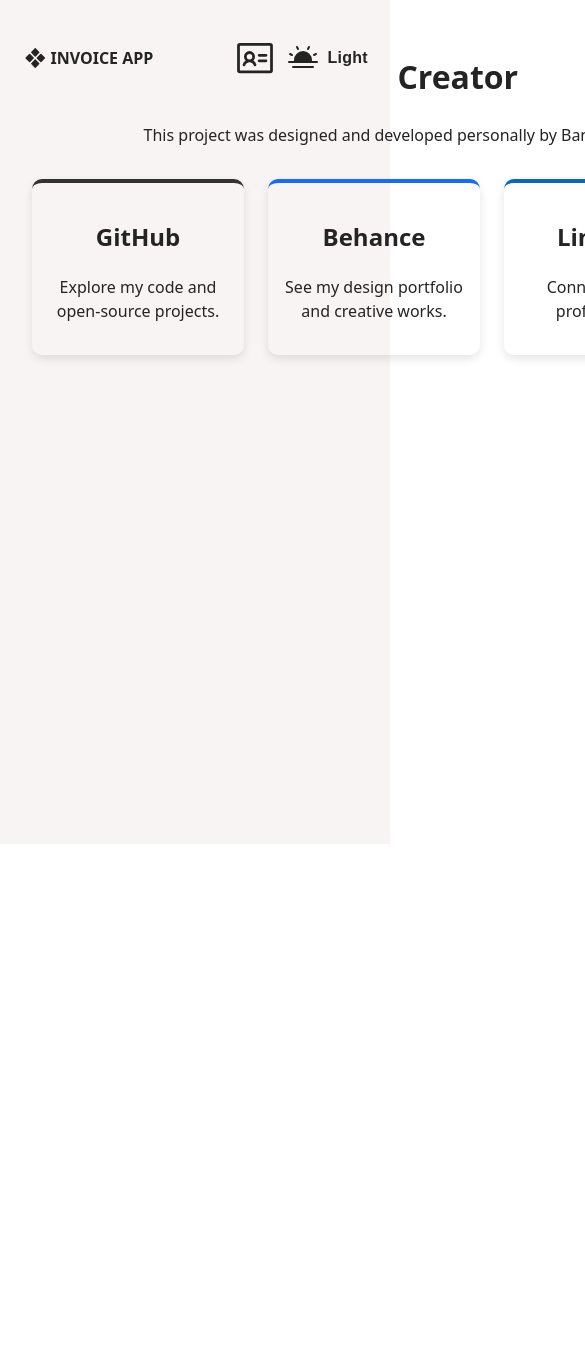
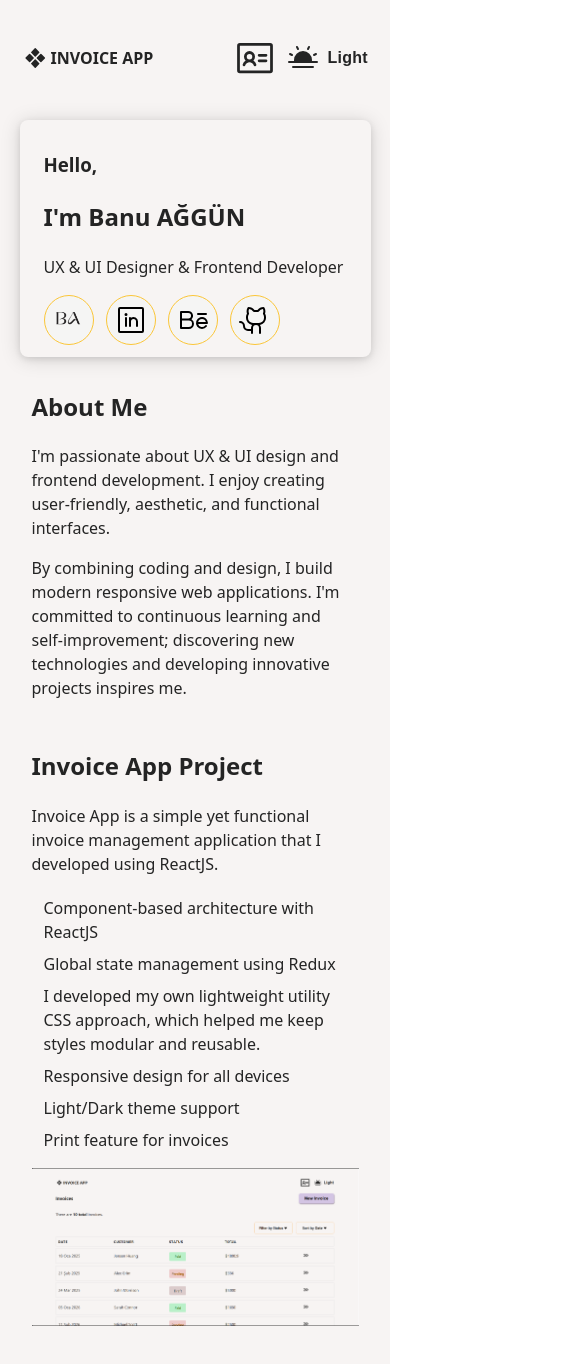
Before and after one commit to banuaggun/invoice-app-react, a React (Vite) app: page /profile in a window 390 px wide. Shown: the top 1364 px of the page, 585 px wide, since content can reach past the window. Before the commit the page ends 844 px from the top, so only its background shows below. Built offline with nearby package versions, Linux system fonts and the light colour scheme.

Commit message:
feat: add Profile page with socials, responsive layout, and custom utility CSS

```diff
--- /dev/null
+++ b/src/assets/icons/Socials.jsx
@@ -0,0 +1,33 @@
+export const BehanceIcon = ({ size = 32, color = "#000" }) => (
+  <svg
+    xmlns="http://www.w3.org/2000/svg"
+    width={size}
+    height={size}
+    fill={color}
+    viewBox="0 0 256 256">
+    <path d="M160,80a8,8,0,0,1,8-8h64a8,8,0,0,1,0,16H168A8,8,0,0,1,160,80Zm-24,78a42,42,0,0,1-42,42H32a8,8,0,0,1-8-8V64a8,8,0,0,1,8-8H90a38,38,0,0,1,25.65,66A42,42,0,0,1,136,158ZM40,116H90a22,22,0,0,0,0-44H40Zm80,42a26,26,0,0,0-26-26H40v52H94A26,26,0,0,0,120,158Zm128-6a8,8,0,0,1-8,8H169a32,32,0,0,0,56.59,11.2,8,8,0,0,1,12.8,9.61A48,48,0,1,1,248,152Zm-17-8a32,32,0,0,0-62,0Z"></path>
+  </svg>
+);
+
+
+export const GithubIcon = ({ size = 32, color = "#000" }) => (
+  <svg
+    xmlns="http://www.w3.org/2000/svg"
+    width={size}
+    height={size}
+    fill={color}
+    viewBox="0 0 256 256">
+    <path d="M208.31,75.68A59.78,59.78,0,0,0,202.93,28,8,8,0,0,0,196,24a59.75,59.75,0,0,0-48,24H124A59.75,59.75,0,0,0,76,24a8,8,0,0,0-6.93,4,59.78,59.78,0,0,0-5.38,47.68A58.14,58.14,0,0,0,56,104v8a56.06,56.06,0,0,0,48.44,55.47A39.8,39.8,0,0,0,96,192v8H72a24,24,0,0,1-24-24A40,40,0,0,0,8,136a8,8,0,0,0,0,16,24,24,0,0,1,24,24,40,40,0,0,0,40,40H96v16a8,8,0,0,0,16,0V192a24,24,0,0,1,48,0v40a8,8,0,0,0,16,0V192a39.8,39.8,0,0,0-8.44-24.53A56.06,56.06,0,0,0,216,112v-8A58.14,58.14,0,0,0,208.31,75.68ZM200,112a40,40,0,0,1-40,40H112a40,40,0,0,1-40-40v-8a41.74,41.74,0,0,1,6.9-22.48A8,8,0,0,0,80,73.83a43.81,43.81,0,0,1,.79-33.58,43.88,43.88,0,0,1,32.32,20.06A8,8,0,0,0,119.82,64h32.35a8,8,0,0,0,6.74-3.69,43.87,43.87,0,0,1,32.32-20.06A43.81,43.81,0,0,1,192,73.83a8.09,8.09,0,0,0,1,7.65A41.72,41.72,0,0,1,200,104Z"></path>
+  </svg>
+);
+
+export const LinkedInIcon = ({ size = 32, color = "#000" }) => (
+  <svg
+    xmlns="http://www.w3.org/2000/svg"
+    width={size}
+    height={size}
+    fill={color}
+    viewBox="0 0 256 256">
+    <path d="M216,24H40A16,16,0,0,0,24,40V216a16,16,0,0,0,16,16H216a16,16,0,0,0,16-16V40A16,16,0,0,0,216,24Zm0,192H40V40H216V216ZM96,112v64a8,8,0,0,1-16,0V112a8,8,0,0,1,16,0Zm88,28v36a8,8,0,0,1-16,0V140a20,20,0,0,0-40,0v36a8,8,0,0,1-16,0V112a8,8,0,0,1,15.79-1.78A36,36,0,0,1,184,140ZM100,84A12,12,0,1,1,88,72,12,12,0,0,1,100,84Z"></path>
+  </svg>
+);
--- a/src/index2.css
+++ b/src/index2.css
@@ -5,8 +5,17 @@
 .width-100 {
   width: 100%;
 }
+
+.block{
+  display:block;
+}
+
 .flex {
   display: flex;
+}
+
+.flex-inline{
+  display: inline-flex;
 }
 
 .flex-row {
--- a/src/pages/profile-page/Profile.jsx
+++ b/src/pages/profile-page/Profile.jsx
@@ -1,33 +1,101 @@
 import React from "react";
+import Screenshot from "../../assets/screenshots/screenshot-1.png";
+import "../../index2.css";
 import "./profile.css";
+import "../../components/common/form-elements/form-elements.css";
+import {
+  BehanceIcon,
+  GithubIcon,
+  LinkedInIcon,
+} from "../../assets/icons/Socials";
+import logo from "../../assets/logo/logo-fav-2.png";
 
 const Profile = () => {
   return (
-    <div className="profile-page">
-      <h1>About the Creator</h1>
-      <p>This project was designed and developed personally by Banu.</p>
+    <div className="profile-page flex-inline flex-column justify-center align-center">
+      <div className="container">
+        <header className="hero">
+          <h3>Hello, </h3>
+          <h2>I'm Banu AĞGÜN</h2>
+          <p>UX & UI Designer & Frontend Developer</p>
+          <div className="social-links flex">
+            <a
+              href="https://portfolio-banuaggun.vercel.app/"
+              target="_blank"
+              className="btn-edit"
+              rel="noopener noreferrer">
+              <img
+                src={logo}
+                alt="logo"
+                className="logo flex align-center justify-center"
+              />
+            </a>
+            <a
+              href="https://www.linkedin.com/in/banuaggun/?locale=en-US"
+              target="_blank"
+              className="btn-edit flex align-center justify-center"
+              rel="noopener noreferrer">
+              <LinkedInIcon size={32} color="#000" />
+            </a>
+            <a
+              href="https://www.behance.net/banuaggun?locale=tr_TR&"
+              target="_blank"
+              className="btn-edit flex align-center justify-center"
+              rel="noopener noreferrer">
+              <BehanceIcon size={32} color="#000" />
+            </a>
+            <a
+              href="https://github.com/banuaggun"
+              target="_blank"
+              className="btn-edit flex align-center justify-center"
+              rel="noopener noreferrer">
+              <GithubIcon size={32} color="#000" />
+            </a>
+          </div>
+        </header>
 
-      <div className="profile-links">
-        <a href="https://github.com/banu" target="_blank" rel="noopener noreferrer">
-          <div className="profile-card github">
-            <h2>GitHub</h2>
-            <p>Explore my code and open-source projects.</p>
+        {/* About Me Section */}
+        <section className="about">
+          <h2>About Me</h2>
+          <p>
+            I'm passionate about UX & UI design and frontend development. I
+            enjoy creating user-friendly, aesthetic, and functional
+            interfaces.{" "}
+          </p>
+          <p>
+            By combining coding and design, I build modern responsive web
+            applications. I'm committed to continuous learning and
+            self‑improvement; discovering new technologies and developing
+            innovative projects inspires me.
+          </p>
+        </section>
+
+        {/* Project Section */}
+        <section className="project">
+          <h2>Invoice App Project</h2>
+          <p>
+            Invoice App is a simple yet functional invoice management
+            application that I developed using ReactJS.
+          </p>
+          <ul>
+            <li>Component-based architecture with ReactJS</li>
+            <li>Global state management using Redux</li>
+            <li>
+              I developed my own lightweight utility CSS approach, which helped
+              me keep styles modular and reusable.
+            </li>
+            <li>Responsive design for all devices</li>
+            <li>Light/Dark theme support</li>
+            <li>Print feature for invoices</li>
+          </ul>
+          <div className="project-image">
+            <img
+              src={Screenshot}
+              alt="Invoice App Screenshot"
+              className="block"
+            />
           </div>
-        </a>
-
-        <a href="https://www.behance.net/banu" target="_blank" rel="noopener noreferrer">
-          <div className="profile-card behance">
-            <h2>Behance</h2>
-            <p>See my design portfolio and creative works.</p>
-          </div>
-        </a>
-
-        <a href="https://linkedin.com/in/banu" target="_blank" rel="noopener noreferrer">
-          <div className="profile-card linkedin">
-            <h2>LinkedIn</h2>
-            <p>Connect with me professionally.</p>
-          </div>
-        </a>
+        </section>
       </div>
     </div>
   );
--- a/src/pages/profile-page/profile.css
+++ b/src/pages/profile-page/profile.css
@@ -1,32 +1,61 @@
 .profile-page {
-  padding: 2rem;
-  text-align: center;
-  color: var(--text-color);
+  margin: 120px auto 40px auto;
+  width: 90%;
+  min-height: 100vh;
 }
 
-.profile-links {
-  display: flex;
-  justify-content: center;
-  gap: 1.5rem;
-  margin-top: 2rem;
+.container {
+  margin: 0px auto;
+  max-width: 800px;
+  width: 100%;
 }
 
-.profile-card {
-  width: 180px;
-  padding: 1rem;
-  border-radius: 10px;
-  background: var(--button-bg);
+.hero {
+  background: var(--bg-color);
   color: var(--text-color);
-  box-shadow: 0 4px 10px rgba(0,0,0,0.1);
-  transition: transform 0.3s ease, background 0.3s ease;
-  cursor: pointer;
+  transition: all 0.4s ease-in;
+  box-shadow:
+    0 2px 6px rgba(0, 0, 0, 0.1),
+    0 2px 20px rgba(0, 0, 0, 0.15);
+  padding: 12px 24px;
+  border-radius: 8px;
 }
 
-.profile-card:hover {
-  transform: translateY(-5px);
-  background: var(--hover-bg);
+.about,
+.project {
+  padding: 12px 12px 0px 12px;
 }
 
-.github { border-top: 4px solid #333; }
-.behance { border-top: 4px solid #1769ff; }
-.linkedin { border-top: 4px solid #0a66c2; }
+.project ul {
+  padding: 0;
+  margin: 0;
+}
+
+.project ul li {
+  list-style: none;
+  padding: 4px 0 4px 12px;
+}
+
+.project-image img {
+  width: 100%;
+  max-width: 600px;
+  height: auto;
+  margin: 12px auto;
+}
+
+.social-links {
+  gap: 12px;
+}
+
+.social-links a {
+  width: max-content;
+  height: max-content;
+  padding: 8px;
+  border-radius: 100%;
+}
+
+.social-links img.logo {
+  width: 32px;
+  height: 32px;
+  object-fit: cover;
+}
```
Also changed, not shown: src/assets/logo/logo-fav-2.png (added), src/assets/screenshots/screenshot-1.png (added).
